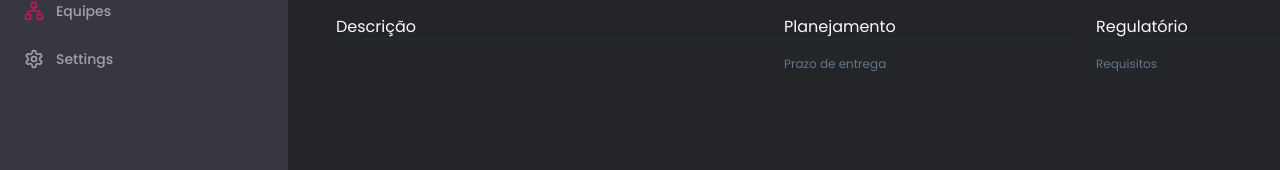
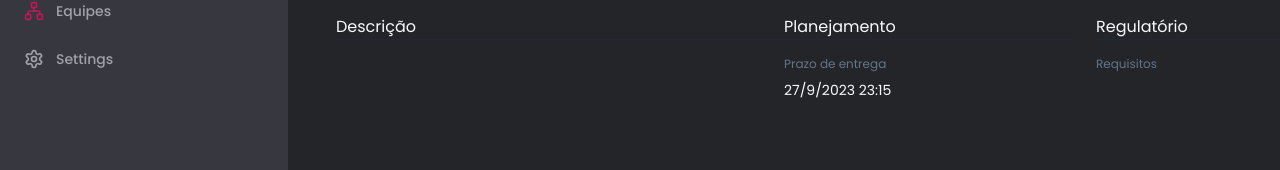
Before and after one commit to apiFatec/API-3-Semestre-Ionic, a React (Vite) app in the folder frontend/: page /processos/1/1 in a window 1280 px wide. Shown: the part 219-389 px from the top of the page. Built offline with nearby package versions, Linux system fonts and the light colour scheme; no server answers; sample sign-in values are in the browser's storage.

Commit message:
:sparkles: feat: Ajustes finais Tela 04

```diff
--- a/frontend/src/pages/process/process.tsx
+++ b/frontend/src/pages/process/process.tsx
@@ -33,11 +33,24 @@ export function Process() {
     description: "",
   });
 
+  const deadline = new Date();
+  const formattedDate = `${deadline.getDate()}/${
+    deadline.getMonth() + 1
+  }/${deadline.getFullYear()}`;
+  const formattedTime = `${String(deadline.getHours()).padStart(
+    2,
+    "0"
+  )}:${String(deadline.getMinutes()).padStart(2, "0")}`;
+  const formattedDateTime = `${formattedDate} ${formattedTime}`;
+
   const completedTaskCounter = process.tasks
-    ? process.tasks.filter((task) => task.status === "INPROGRESS").length
+    ? process.tasks.filter((task) => task.status === "Finalizado").length
     : 0;
 
   const totalTaskCounter = process.tasks ? process.tasks.length : 0;
+
+  const taskPercentage =
+    totalTaskCounter > 0 ? (completedTaskCounter / totalTaskCounter) * 100 : 0;
 
   useEffect(() => {
     getProcess(id);
@@ -89,7 +102,7 @@ export function Process() {
         <div>
           <p>Descrição</p>
           <hr className="max-w-2xl" />
-          <p className="text-sm h-20 overflow-hidden whitespace-normal break-words text-ellipsis min-h-[20rem] mt-6">
+          <p className="text-sm h-20 overflow-hidden whitespace-normal break-words text-ellipsis min-h-[20rem] mt-6 max-w-xl">
             {process.description}
           </p>
           <p>Comentários</p>
@@ -111,7 +124,7 @@ export function Process() {
               <p className="text-xs text-slate-500 overflow-hidden whitespace-normal break-words text-ellipsis mt-4 ">
                 Prazo de entrega
               </p>
-              <p className="mt-2 text-sm">{process.deadline}</p>
+              <p className="mt-2 text-sm">{formattedDateTime}</p>
             </div>
             <div>
               <p className="">Regulatório</p>
@@ -128,13 +141,13 @@ export function Process() {
             </p>
             <Progress
               className="w-9/12 h-2 bg-gray-200 mt-5"
-              value={completedTaskCounter}
+              value={taskPercentage}
             />
             {process.tasks &&
               process.tasks
                 .filter(
                   (task) =>
-                    task.priority === "HIGH" && task.status === "WAITING"
+                    task.priority === "Alta" && task.status === "Aguardando"
                 )
                 .map((task) => (
                   <div
@@ -147,9 +160,9 @@ export function Process() {
                       className="appearance-none w-12 h-12 border rounded-full focus:outline-none checked:bg-[#53C4CD]"
                       onClick={() => completeTask(task.id)}
                     />
-                    <div>
-                      <h2>{task.title}</h2>
-                      <p className="text-gray-500 text-xs max-w-9/12">
+                    <div className="max-w-sm">
+                      <h2 className="break-words">{task.title}</h2>
+                      <p className="text-gray-500 text-xs max-w-9/12 break-words">
                         {task.description}
                       </p>
                     </div>
```
